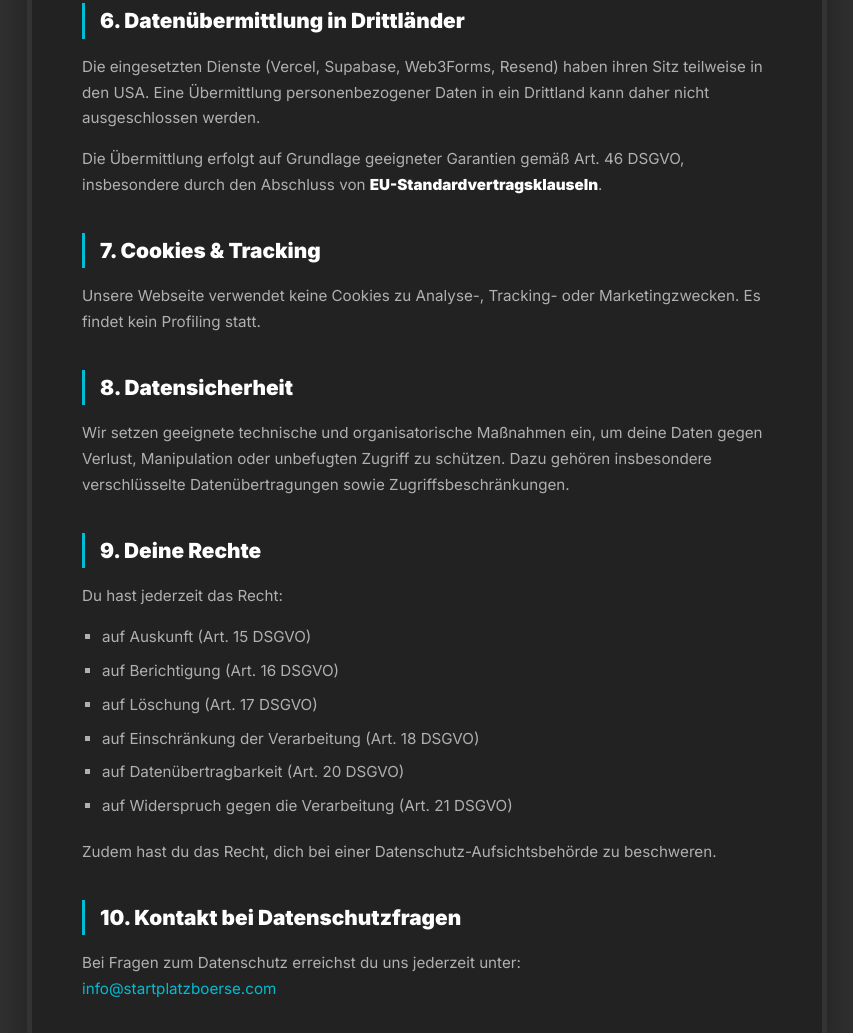
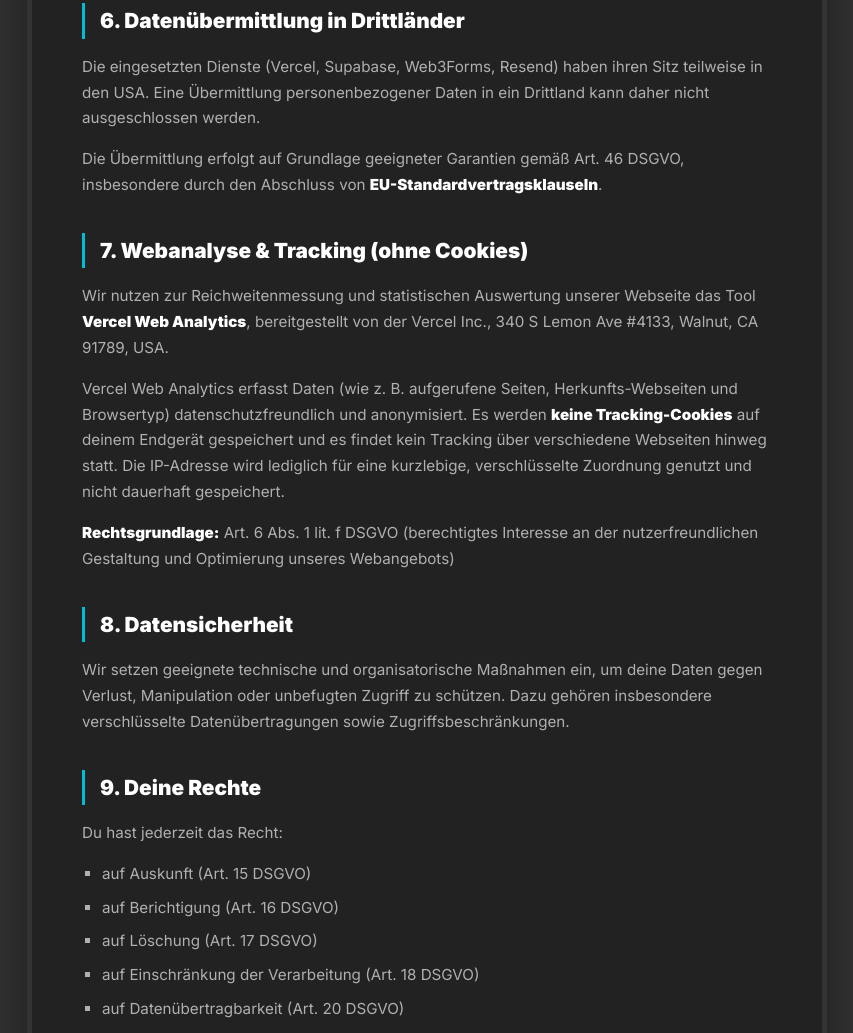
Before and after one commit to rocket703/startplatzboerse, an Astro site: page /datenschutz in a window 1280 px wide. Shown: the part 1994-3027 px from the top of the page, without its empty margins (213-1066 px from the left). Built offline with nearby package versions, Linux system fonts and the light colour scheme; Astro itself is replaced by a stand-in of ours; no server answers.

Commit message:
Update vercel analytics

```diff
--- a/package.json
+++ b/package.json
@@ -12,6 +12,7 @@
     "@astrojs/sitemap": "^3.7.0",
     "@astrojs/vercel": "^9.0.4",
     "@supabase/supabase-js": "^2.95.3",
+    "@vercel/analytics": "^2.0.1",
     "astro": "^5.17.1"
   },
   "devDependencies": {
--- a/src/pages/datenschutz.astro
+++ b/src/pages/datenschutz.astro
@@ -3,7 +3,7 @@ import Layout from '../layouts/Layout.astro';
 import Footer from '../components/Footer.astro';
 ---
 
-<Layout title="Datenschutz ">
+<Layout title="Datenschutz | Startplatzbörse">
     <main class="legal-wrapper">
         <div class="container">
             <a href="/" class="back-link">← Zurück zur Startseite</a>
@@ -126,10 +126,16 @@ import Footer from '../components/Footer.astro';
             </section>
 
             <section>
-                <h2>7. Cookies & Tracking</h2>
+                <h2>7. Webanalyse & Tracking (ohne Cookies)</h2>
                 <p>
-                    Unsere Webseite verwendet keine Cookies zu Analyse-, Tracking- oder
-                    Marketingzwecken. Es findet kein Profiling statt.
+                    Wir nutzen zur Reichweitenmessung und statistischen Auswertung unserer Webseite das Tool <strong>Vercel Web Analytics</strong>, bereitgestellt von der Vercel Inc., 340 S Lemon Ave #4133, Walnut, CA 91789, USA.
+                </p>
+                <p>
+                    Vercel Web Analytics erfasst Daten (wie z. B. aufgerufene Seiten, Herkunfts-Webseiten und Browsertyp) datenschutzfreundlich und anonymisiert. Es werden <strong>keine Tracking-Cookies</strong> auf deinem Endgerät gespeichert und es findet kein Tracking über verschiedene Webseiten hinweg statt. Die IP-Adresse wird lediglich für eine kurzlebige, verschlüsselte Zuordnung genutzt und nicht dauerhaft gespeichert.
+                </p>
+                <p>
+                    <strong>Rechtsgrundlage:</strong> Art. 6 Abs. 1 lit. f DSGVO
+                    (berechtigtes Interesse an der nutzerfreundlichen Gestaltung und Optimierung unseres Webangebots)
                 </p>
             </section>
 
```
Also changed, not shown: 1 other file.
